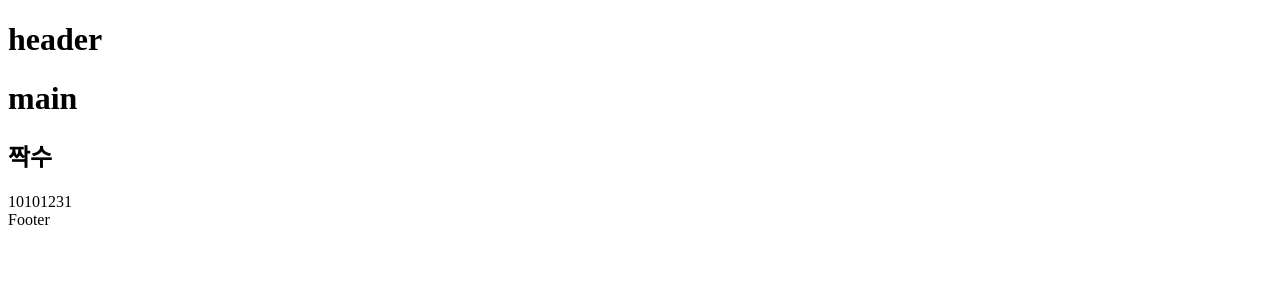
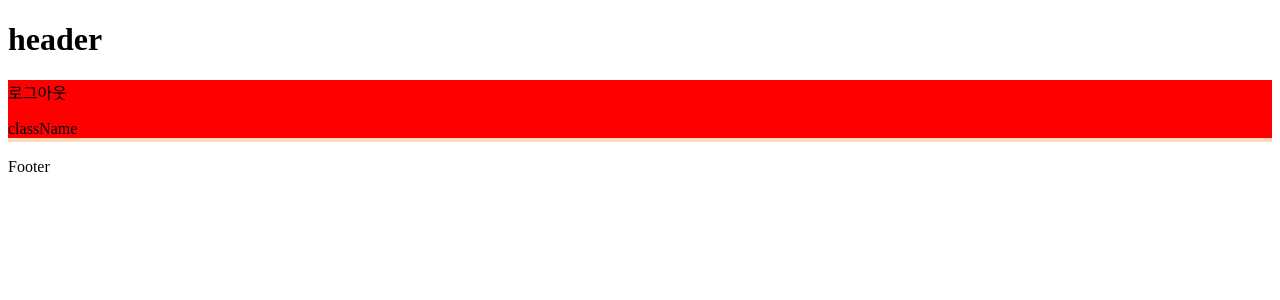
Before and after one commit to yujsoo/onebite-react, a React (Vite) app in the folder section05/: page / in a window 1280 px wide. Shown: the top 300 px of the page. Built offline with nearby package versions, Linux system fonts and the light colour scheme.

Commit message:
241107 강의내용2

```diff
--- /dev/null
+++ b/section05/src/components/Main.css
@@ -0,0 +1,4 @@
+.logout {
+    background-color:red;
+    border-bottom:4px solid peachpuff;
+}
--- a/section05/src/components/Main.jsx
+++ b/section05/src/components/Main.jsx
@@ -1,3 +1,4 @@
+import "./Main.css"
 // jsx의 주의사항
 // 1. 중괄호 내부에는 자바스크립트 표현식만 넣을 수 있다.
 // 2. 숫자, 문자열, 배열 값만 렌더링 된다.
@@ -5,21 +6,28 @@
 // 4. 최상위 태그는 반드시 하나여야만 한다. 빈 태그도 가능  <></>
 
 const Main = () => {
-  const number = 10;
-  const obj = {a : 1}
+  const user = {
+    name: "유지수",
+    isLogin: true, // 로그인 여부
+  }
 
-  return (
-    <main>
-      <h1>main</h1>
-      <h2>{number  % 2 === 0 ? "짝수" : "홀수"}</h2>
-      {10}
-      {number}
-      {[1,2,3]}
-      {null}
-      {true}
-      {obj.a}
-    </main>
-  )
+  // 방법 1
+  if (user.isLogin) {
+    return <div style={{
+      backgroundColor:'red'
+    }}>로그아웃
+      <p className="logout">className</p>
+    </div>
+  }else{
+    return <div>로그인</div>
+  }
+
+  // 방법 2
+  // return (
+  //   <>
+  //     {user.isLogin ? <div>로그아웃</div> : <div>로그인</div>}
+  //   </>
+  // )
 }
 
 export default Main
```
